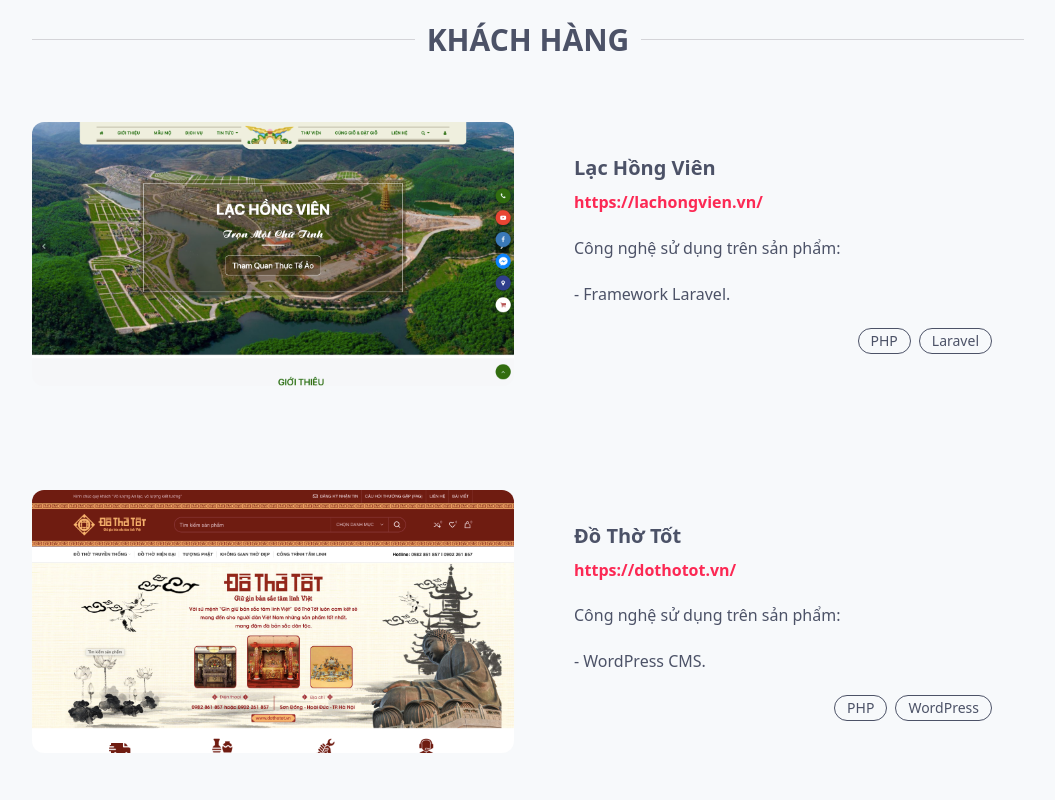
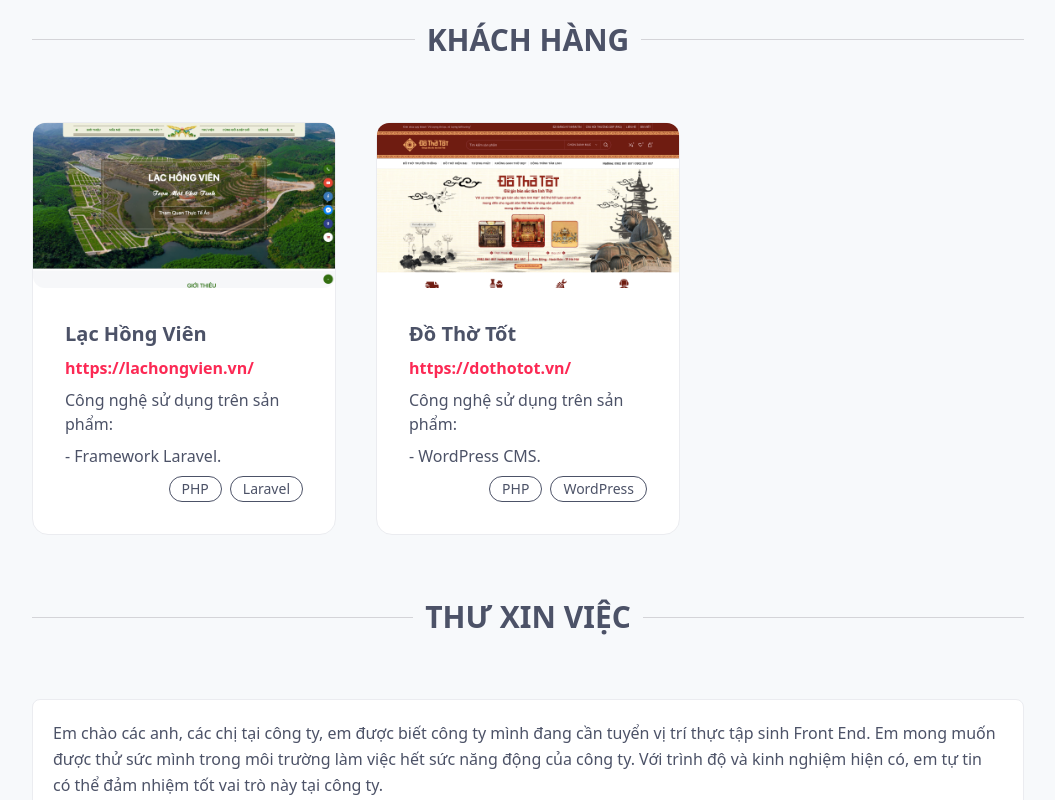
Before and after one commit to tuanductran/cv, a Vue app: page / in a window 1280 px wide. Shown: the part 2140-2940 px from the top of the page, without its empty margins (112-1167 px from the left). Built offline with nearby package versions, Linux system fonts and the light colour scheme.

Commit message:
Update index.vue

```diff
--- a/src/views/Clients/index.vue
+++ b/src/views/Clients/index.vue
@@ -1,5 +1,5 @@
 <script setup>
-   import { inject, computed } from "@vue/runtime-core"
+   import { inject } from "@vue/runtime-core"
 
    import ClientThumbnail from './ClientThumbnail/index.vue'
    import ClientDetails from './ClientDetails/index.vue'
@@ -10,15 +10,11 @@
 <template>
    <section id="clients">
       <section-content title="Khách Hàng">
-         <div class="xl:grid gap-10 2xl:grid-cols-3">
-            <article class="mb-10 md:mb-10 xl:mb-16 2xl:mb-5 last:mb-0" v-for="client, k in clients" :key="k">
-               <figure class="grid md:grid-cols-2 2xl:grid-cols-1 md:gap-4 lg:gap-7">
-                  <!-- Clients thumbnail -->
-                  <client-thumbnail :client="client"/>
-                  <!-- Clients details -->
-                  <client-details :client="client"/>
-               </figure>
-            </article>
+         <div class="grid grid-cols-1 md:grid-cols-2 lg:grid-cols-3 gap-10">
+           <div class="card w-full bg-white dark:bg-client-dark vnodesign-border dark:vnodesign-border" v-for="client, k in clients" :key="k">
+                <client-thumbnail :client="client"/>
+                <client-details :client="client"/>
+           </div>
          </div>
       </section-content>
    </section>
```
